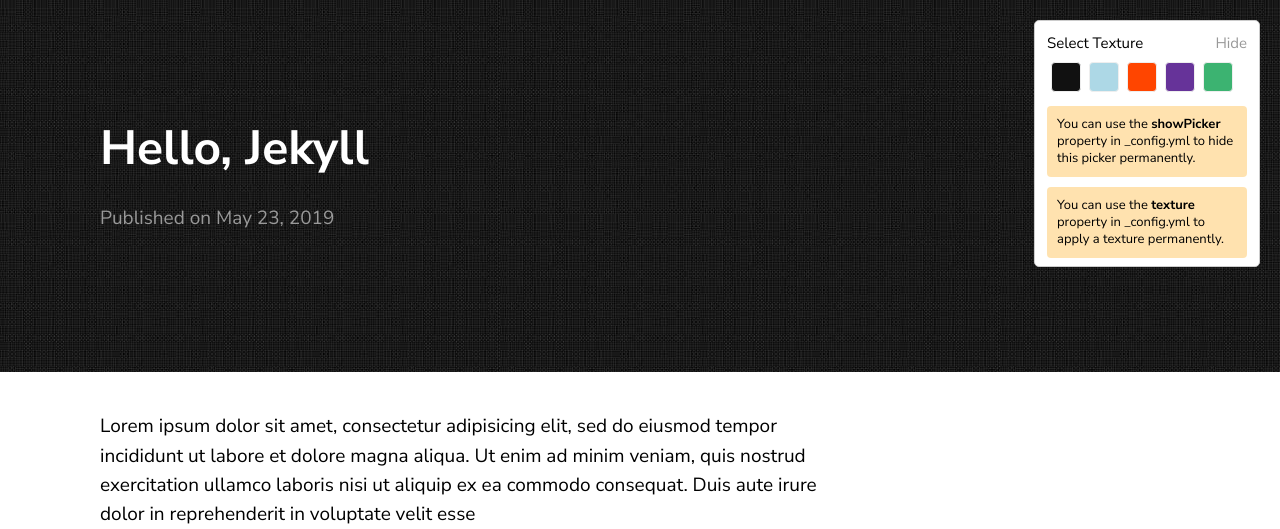
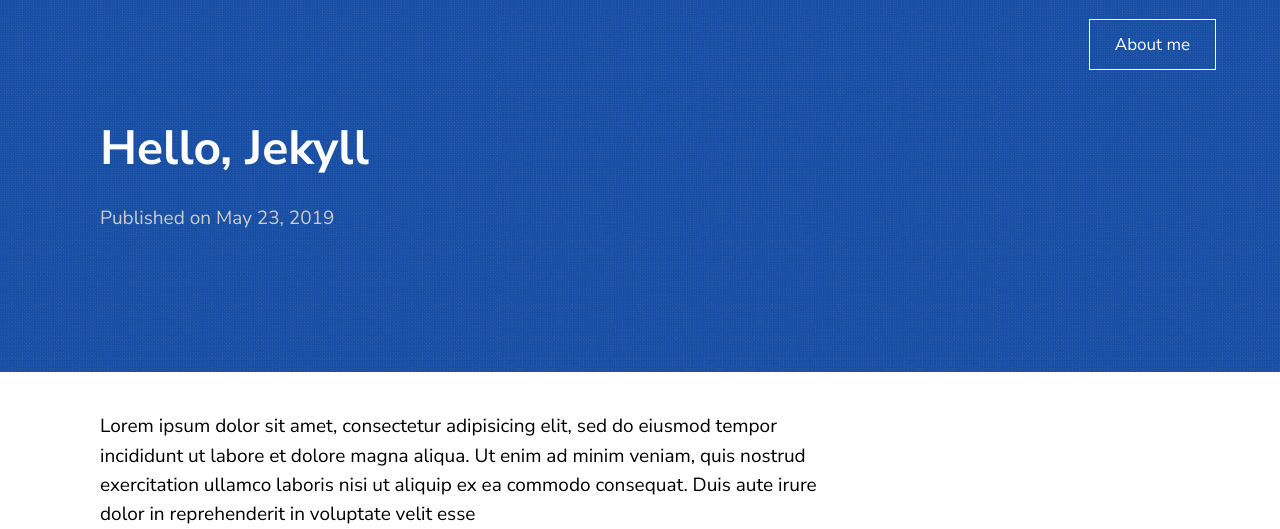
Before and after one commit to noulasd/noulasd.github.io, a Jekyll site: the page built from _posts/2019-05-23-welcome-to-jekyll.markdown, in a window 1280 px wide, cut to the strip 0-529 px from the top of the page. Built offline with Jekyll 4.4.1, drawn with Linux system fonts in a browser that asks for light colours; some of the changed lines change nothing that is shown.

Commit message:
added config

```diff
--- a/_config.yml
+++ b/_config.yml
@@ -1,43 +1,65 @@
-title: Texture Theme
-author: GitHub User
-email: your-email@domain.com
-description: > # this means to ignore newlines until "show_exerpts:"
-  Write an awesome description for your new site here. You can edit this
-  line in _config.yml. It will appear in your document head meta (for
-  Google search results) and in your feed.xml site description.
-show_excerpts: true # set to true to show excerpts on the homepage
-baseurl: /texture
+# Welcome to Jekyll!
+#
+# This config file is meant for settings that affect your whole blog, values
+# which you are expected to set up once and rarely edit after that. If you find
+# yourself editing this file very often, consider using Jekyll's data files
+# feature for the data you need to update frequently.
+#
+# For technical reasons, this file is *NOT* reloaded automatically when you use
+# 'bundle exec jekyll serve'. If you change this file, please restart the server process.
 
-# Minima date format
-# refer to http://shopify.github.io/liquid/filters/date/ if you want to customize this
-sass:
-  sass_dir: _sass
+# Site settings
+# These are used to personalize your new site. If you look in the HTML files,
+# you will see them accessed via {{ site.title }}, {{ site.email }}, and so on.
+# You can create any custom variable you would like, and they will be accessible
+# in the templates via {{ site.myvariable }}.
+title: Noulas Dimitrios
+email: your-email@example.com
+description: >- # this means to ignore newlines until "baseurl:"
+  Noulas Dimitrios | Blog
+baseurl: "" # the subpath of your site, e.g. /blog
+url: "https://noulasd.github.io" # the base hostname & protocol for your site, e.g. http://example.com
+#twitter_username:
+github_username:  noulasd
 
-permalink: /posts/:title/
+# Build settings
+markdown: kramdown
+mathjax: true
+#theme: minima
+theme: texture
+remote_theme: samarshault/texture
+plugins:
+  - jekyll-feed
+
 texture:
-  title: Adam Denisov
-  tagline: Developer. Designer
+  title: Dimitrios Noulas
+  tagline: Mathematician
   date_format: "%b %-d, %Y"
-  style: black
-  showNav: false
-  showPicker: true
 
-  # generate social links in footer
   social_links:
-    twitter: thelehhman
-    github:  thelehhman
-    linkedIn: in/thelehhman
-    rss: rss
+    github: noulasd
+    linkedIn: in/dimitris-noulas-8ba080179/
+    instagram: dimitris_noulas
+  style: [blue]
+  showNav: true
+  navigation:
+    - title: About me
+      url: "/about"
+  showPicker: false
+
+header_pages:
+  - about.md
 
 
-# If you want to link only specific pages in your header, uncomment
-# this and add the path to the pages in order as they should show up
-#header_pages:
-# - about.md
 
-# Build settings
-# theme: texture
-
-plugins:
-  - jekyll-seo-tag
-#  - jekyll-feed
+# Exclude from processing.
+# The following items will not be processed, by default. Create a custom list
+# to override the default setting.
+# exclude:
+#   - Gemfile
+#   - Gemfile.lock
+#   - node_modules
+#   - vendor/bundle/
+#   - vendor/cache/
+#   - vendor/gems/
+#   - vendor/ruby/
```
